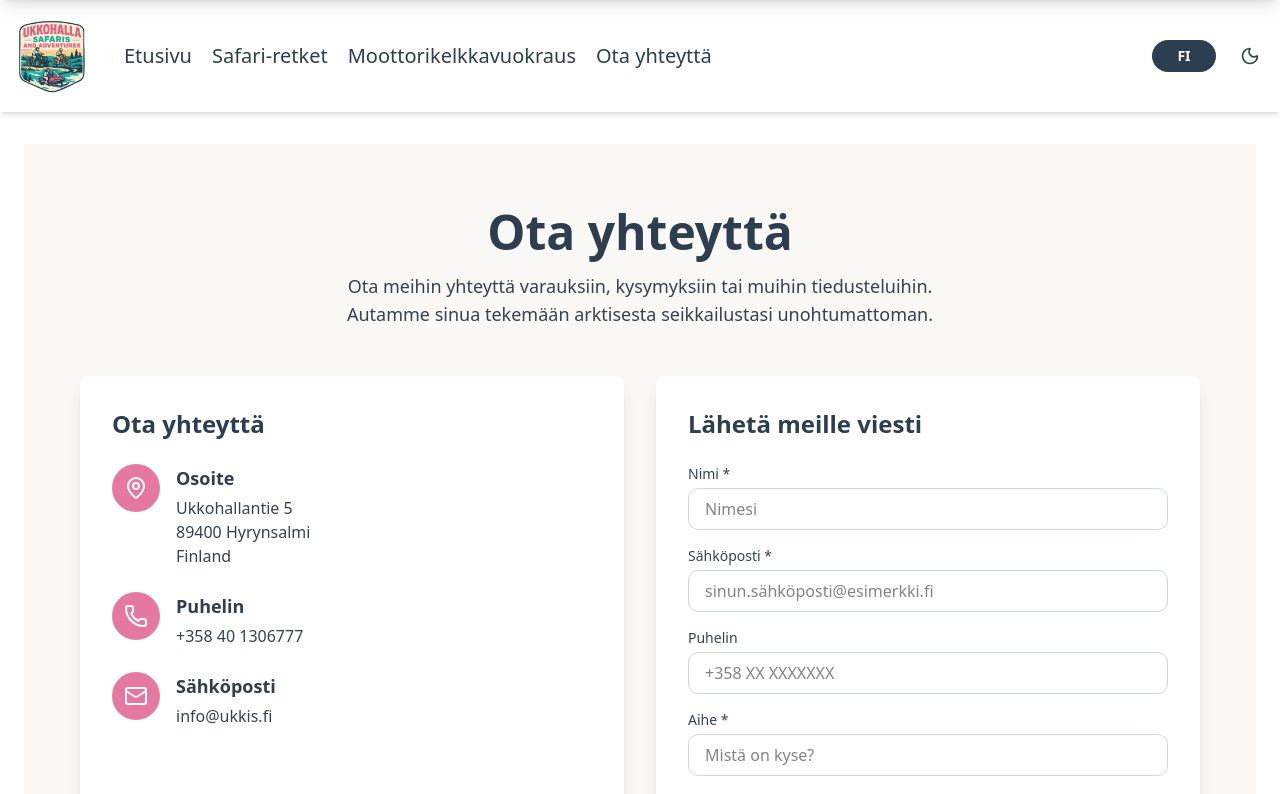
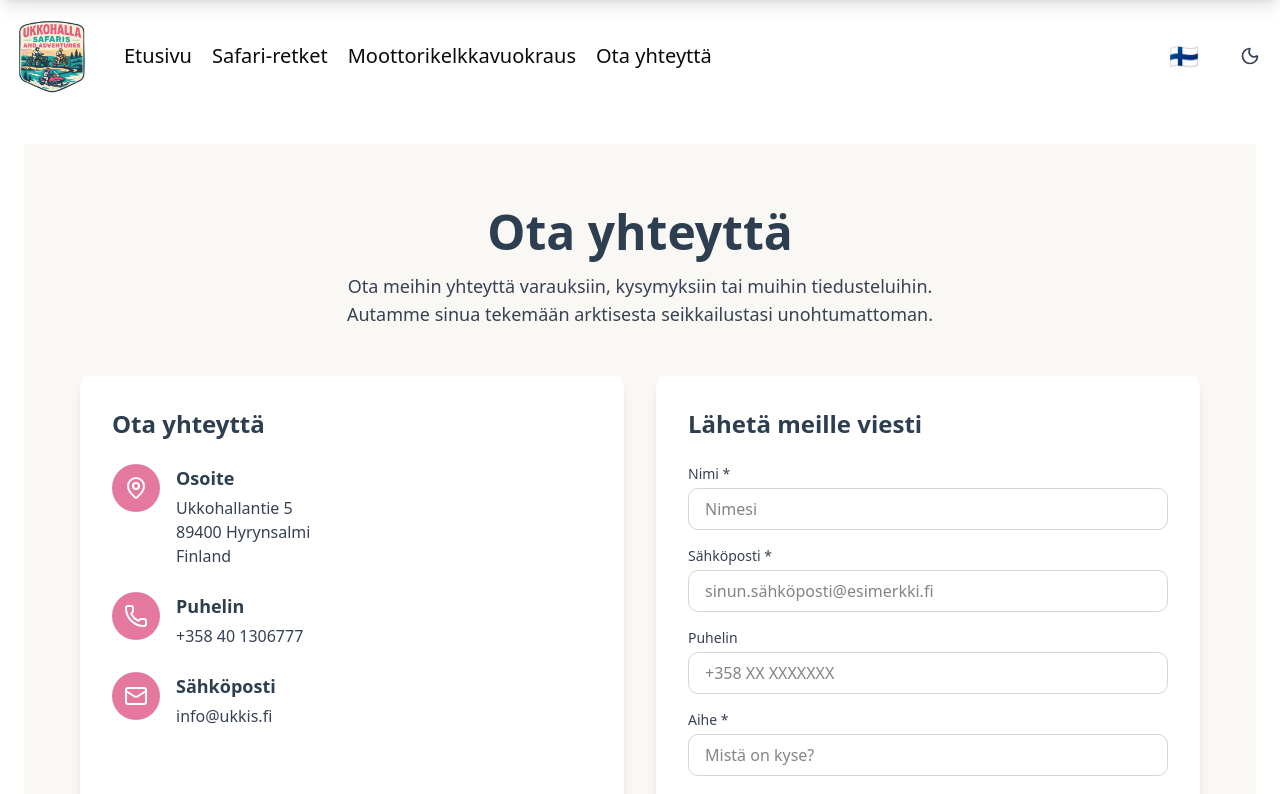
Before and after one commit to WaltteriWe/Ukkis-booking-system, a Next.js app in the folder frontend/: page /contact in a window 1280 px wide. Shown: the top 794 px of the page. Built offline with nearby package versions, Linux system fonts and the light colour scheme.

Commit message:
Changes done to main page darkmode and logo placement in the hero section

```diff
--- a/frontend/src/components/CTASection.tsx
+++ b/frontend/src/components/CTASection.tsx
@@ -3,23 +3,43 @@
 import Link from "next/link";
 import { colors } from "@/lib/constants";
 import { useLanguage } from "@/context/LanguageContext";
+import { useTheme } from "@/context/ThemeContext";
 
 const CTASection = () => {
   const { t } = useLanguage();
+  const { darkMode } = useTheme();
 
   return (
     <div
-      className="py-20 mt-8 rounded-lg"
+      className="py-20 mt-8 rounded-lg transition-all duration-700 ease-in-out relative overflow-hidden"
       style={{
-        background: `linear-gradient(to bottom right, ${colors.teal}, ${colors.navy})`,
+        background: darkMode
+          ? "linear-gradient(135deg, #1a1a2e 0%, #16243a 30%, #2d1a3a 60%, #2a3a4e 100%)"
+          : `linear-gradient(to bottom right, ${colors.teal}, ${colors.navy})`,
+        boxShadow: darkMode
+          ? "0 0 40px rgba(16, 185, 129, 0.15), 0 0 60px rgba(139, 92, 246, 0.1), inset 0 0 60px rgba(0, 255, 200, 0.05)"
+          : "none",
       }}
     >
-      <div className="container mx-auto px-6 text-center">
-        <h2 className="text-4xl md:text-5xl font-bold text-white mb-6">
+      {darkMode && (
+        <div
+          className="absolute inset-0 pointer-events-none"
+          style={{
+            background:
+              "linear-gradient(135deg, rgba(16, 185, 129, 0.08) 0%, rgba(6, 182, 212, 0.06) 50%, rgba(139, 92, 246, 0.05) 100%)",
+            animation: "aurora 10s ease-in-out infinite",
+            filter: "blur(60px)",
+            opacity: 0.6,
+          }}
+        />
+      )}
+
+      <div className="container mx-auto px-6 text-center relative z-10">
+        <h2 className="text-4xl md:text-5xl font-bold text-white mb-6 drop-shadow-lg">
           {t("ctaTitle")}
         </h2>
         <p
-          className="text-xl mb-10 max-w-3xl mx-auto"
+          className="text-xl mb-10 max-w-3xl mx-auto drop-shadow-md"
           style={{ color: "rgba(255, 255, 255, 0.9)" }}
         >
           {t("ctaSubtitle")}
@@ -28,12 +48,11 @@ const CTASection = () => {
         <div className="flex flex-col sm:flex-row gap-4 justify-center">
           <Link
             href="/bookings"
-            className="text-white font-bold px-8 py-4 rounded-full text-lg transition-colors hover:opacity-90"
+            className="text-white font-bold px-8 py-4 rounded-full text-lg transition-all hover:opacity-90 hover:shadow-lg"
             style={{ backgroundColor: colors.pink }}
           >
             {t("ctaButton")}
           </Link>
-
         </div>
       </div>
     </div>
--- a/frontend/src/components/Footer.tsx
+++ b/frontend/src/components/Footer.tsx
@@ -12,15 +12,22 @@ import {
 import { cn } from "@/lib/utils";
 import { colors } from "@/lib/constants";
 import { useLanguage } from "@/context/LanguageContext";
+import { useTheme } from "@/context/ThemeContext";
 
 const Footer = ({ className }: { className?: string }) => {
   const { t } = useLanguage();
+  const { darkMode } = useTheme();
 
   return (
     <footer
       className={cn("text-white py-12 my-2 rounded-lg", className)}
       style={{
-        background: `linear-gradient(to bottom right, ${colors.teal}, ${colors.navy})`,
+        background: darkMode
+          ? "linear-gradient(135deg, #1a1a2e 0%, #16243a 30%, #2d1a3a 60%, #2a3a4e 100%)"
+          : `linear-gradient(to bottom right, ${colors.teal}, ${colors.navy})`,
+        boxShadow: darkMode
+          ? "0 0 40px rgba(16, 185, 129, 0.15), 0 0 60px rgba(139, 92, 246, 0.1), inset 0 0 60px rgba(0, 255, 200, 0.05)"
+          : "none",
       }}
     >
       <div className="container mx-auto px-20 ">
--- a/frontend/src/components/LanguageToggle.tsx
+++ b/frontend/src/components/LanguageToggle.tsx
@@ -14,12 +14,12 @@ export default function LanguageToggle() {
         "relative w-16 h-8 rounded-full transition-colors duration-300 flex items-center justify-center font-semibold text-sm"
       )}
       style={{
-        backgroundColor: language === "en" ? colors.pink : colors.navy,
+        backgroundColor: "transparent",
         color: colors.white,
       }}
       aria-label={`Switch to ${language === "en" ? "Finnish" : "English"}`}
     >
-      <span className="uppercase">{language === "en" ? "EN" : "FI"}</span>
+      <span className="text-2xl">{language === "en" ? "🇬🇧" : "🇫🇮"}</span>
     </button>
   );
 }
--- a/frontend/src/components/Navigation.tsx
+++ b/frontend/src/components/Navigation.tsx
@@ -9,10 +9,11 @@ import LanguageToggle from "./LanguageToggle";
 import { useLanguage } from "@/context/LanguageContext";
 import { Menu, X } from "lucide-react";
 import { useState, useEffect } from "react";
+import { useTheme } from "@/context/ThemeContext";
 
 export function Navigation() {
   const [open, setOpen] = useState(false);
-  const [darkMode] = useState(false);
+  const { darkMode } = useTheme();
   const { t } = useLanguage();
 
   useEffect(() => {
@@ -25,8 +26,15 @@ export function Navigation() {
 
   return (
     <nav
-      className={cn(" py-4 px-3 shadow-md")}
-      style={{ backgroundColor: colors.white }}
+      className={cn("py-4 px-3 shadow-md bg-white")}
+      style={{
+        background: darkMode
+          ? "linear-gradient(135deg, #1a1a2e 0%, #16243a 30%, #2d1a3a 60%, #2a3a4e 100%)"
+          : colors.white,
+        boxShadow: darkMode
+          ? "0 0 40px rgba(16, 185, 129, 0.15), 0 0 60px rgba(139, 92, 246, 0.1), inset 0 0 60px rgba(0, 255, 200, 0.05)"
+          : "none",
+      }}
     >
       <div
         className={cn("container mx-auto flex items-center justify-between")}
@@ -49,25 +57,37 @@ export function Navigation() {
           <div className={cn("hidden md:flex items-center space-x-5 text-xl")}>
             <Link
               href={routes.home}
-              {...getHoverColorProps(colors.navy, colors.pink)}
+              className={cn(
+                "transition-colors duration-200",
+                darkMode ? "text-white hover:text-emerald-400" : "text-navy hover:text-pink-500"
+              )}
             >
               {t("home")}
             </Link>
             <Link
               href={routes.bookings}
-              {...getHoverColorProps(colors.navy, colors.pink)}
+              className={cn(
+                "transition-colors duration-200",
+                darkMode ? "text-white hover:text-emerald-400" : "text-navy hover:text-pink-500"
+              )}
             >
               {t("safariTours")}
             </Link>
             <Link
               href={routes.rentals}
-              {...getHoverColorProps(colors.navy, colors.pink)}
+              className={cn(
+                "transition-colors duration-200",
+                darkMode ? "text-white hover:text-emerald-400" : "text-navy hover:text-pink-500"
+              )}
             >
               {t("snowmobileRental")}
             </Link>
             <Link
               href={routes.contact}
-              {...getHoverColorProps(colors.navy, colors.pink)}
+              className={cn(
+                "transition-colors duration-200",
+                darkMode ? "text-white hover:text-emerald-400" : "text-navy hover:text-pink-500"
+              )}
             >
               {t("contactUs")}
             </Link>
--- a/frontend/src/components/SafetySection.tsx
+++ b/frontend/src/components/SafetySection.tsx
@@ -3,9 +3,13 @@
 import { colors } from "@/lib/constants";
 import { Shield, Star, Wrench } from "lucide-react";
 import { useLanguage } from "@/context/LanguageContext";
+import { useTheme } from "@/context/ThemeContext";
+
 
 const SafetySection = () => {
   const { t } = useLanguage();
+  const { darkMode } = useTheme();
+
 
   const features = [
     {
@@ -27,21 +31,40 @@ const SafetySection = () => {
 
   return (
     <div
-      className=" py-16 my-8 rounded-lg shadow-md"
-      style={{ backgroundColor: colors.white }}
+      className="py-16 my-8 rounded-lg shadow-md transition-all duration-700 ease-in-out relative overflow-hidden"
+      style={{
+        background: darkMode
+          ? "linear-gradient(135deg, #1a1a2e 0%, #16243a 30%, #2d1a3a 60%, #2a3a4e 100%)"
+          : colors.white,
+        boxShadow: darkMode
+          ? "0 0 40px rgba(16, 185, 129, 0.15), 0 0 60px rgba(139, 92, 246, 0.1), inset 0 0 60px rgba(0, 255, 200, 0.05)"
+          : "none",
+      }}
     >
-      <div className="container mx-auto px-6">
+      {darkMode && (
+        <div
+          className="absolute inset-0 pointer-events-none"
+          style={{
+            background:
+              "linear-gradient(135deg, rgba(16, 185, 129, 0.08) 0%, rgba(6, 182, 212, 0.06) 50%, rgba(139, 92, 246, 0.05) 100%)",
+            animation: "aurora 10s ease-in-out infinite",
+            filter: "blur(60px)",
+            opacity: 0.6,
+          }}
+        />
+      )}
+      <div className="container mx-auto px-6 relative z-10">
         <div className="grid grid-cols-1 lg:grid-cols-2 gap-12 items-center">
           <div>
             <h2
               className="text-4xl font-bold mb-6"
-              style={{ color: colors.teal }}
+              style={{ color: darkMode ? "#10b981" : colors.teal }}
             >
               {t("safetyTitle")}
             </h2>
             <p
               className="text-lg mb-8 leading-relaxed"
-              style={{ color: colors.darkGray }}
+              style={{ color: darkMode ? "rgba(255, 255, 255, 0.85)" : colors.darkGray }}
             >
               {t("safetyText1")}
             </p>
@@ -60,11 +83,11 @@ const SafetySection = () => {
                     <div>
                       <h3
                         className="font-bold text-lg mb-1"
-                        style={{ color: colors.navy }}
+                        style={{ color: darkMode ? "#ffffff" : colors.navy }}
                       >
                         {feature.title}
                       </h3>
-                      <p style={{ color: colors.darkGray }}>
+                      <p style={{ color: darkMode ? "rgba(255, 255, 255, 0.75)" : colors.darkGray }}>
                         {feature.description}
                       </p>
                     </div>
--- a/frontend/src/context/translations.tsx
+++ b/frontend/src/context/translations.tsx
@@ -11,7 +11,7 @@ export const translations: Record<Language, Record<string, string>> = {
     contactUs: "Contact Us",
 
     // Home Page - Hero
-    heroTitle: "Arctic Adventure Awaits",
+    heroTitle: "Ukkohalla safaris and adventures",
     heroSubtitle:
       "Experience the magic of Lapland through premium snowmobile safaris or personal adventures with our wide range of vehicles and expert guides.",
 
@@ -273,7 +273,7 @@ export const translations: Record<Language, Record<string, string>> = {
     contactUs: "Ota yhteyttä",
 
     // Home Page - Hero
-    heroTitle: "Arktinen seikkailu odottaa",
+    heroTitle: "Ukkohalla safarit ja seikkailut",
     heroSubtitle:
       "Koe Lapin taika premium moottorikelkkasafareilla tai henkilökohtaisilla seikkailuilla laajan ajoneuvovalikoimamme ja asiantuntevan opastuksen avulla.",
 
```
Also changed, not shown: frontend/src/app/page.tsx (+20 -6 lines), frontend/src/app/globals.css (line endings or trailing spaces).
